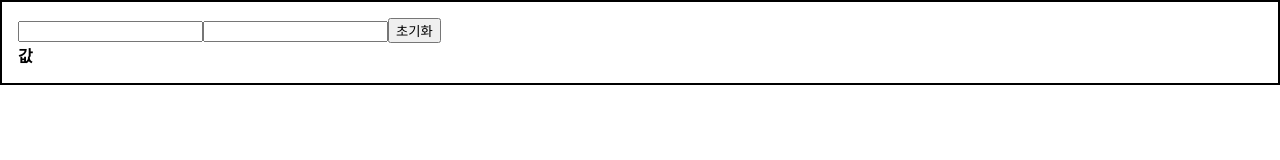
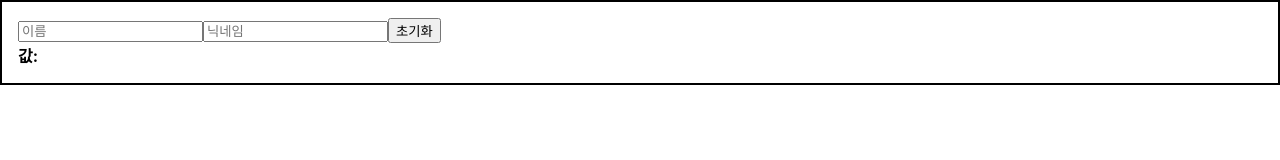
Before and after one commit to sone1118/react_study, a React (Create React App) app in the folder react_app2/: page / in a window 1280 px wide. Shown: the top 160 px of the page. Built offline with nearby package versions, Linux system fonts and the light colour scheme.

Commit message:
useRef 를 사용 Dom에 직접 접근해서 input의 커서를 focus해준다

```diff
--- a/react_app2/src/InputSample.js
+++ b/react_app2/src/InputSample.js
@@ -1,10 +1,15 @@
-import React, {useState} from "react";
+import React, {useState, useRef} from "react";
 
+//돔에 직접 접근하는 방법  = useRef사용하기
+//react자체 기능으로는 우리가 만들어논 초기화버튼을 누루고 커서를 옮길 수없다
+// = 직접 돔에 접근해야한다
+// =useRef사용
 function InputSample() {
     const [inputs, setInputs] = useState({
         name: '',
         nickname: ''
     });
+    const nameInput = useRef();
     const { name, nickname } = inputs;
 
     const onChange = (e) => {
@@ -29,22 +34,28 @@ function InputSample() {
     const deleteAll = () => {
 
         setInputs({name: '', nickname: ''});
+        //nameInput.current = ref값을 같는 Dom을 가져온다.
+        //input돔에 API를 사용할 수 있다.
+        nameInput.current.focus();
     }
     return (
         <div>
             <input
             name='name'
+            placeholder="이름"
             onChange={onChange}
             value={name}
+            ref={nameInput}
             />
             <input
             name='nickname'
+            placeholder="닉네임"
             onChange={onChange}
             value={nickname}
             />
             <button onClick={deleteAll}>초기화</button>
             <div>
-                <b>값</b>
+                <b>값: </b>
                 {name}{nickname}
             </div>
         </div>
```
